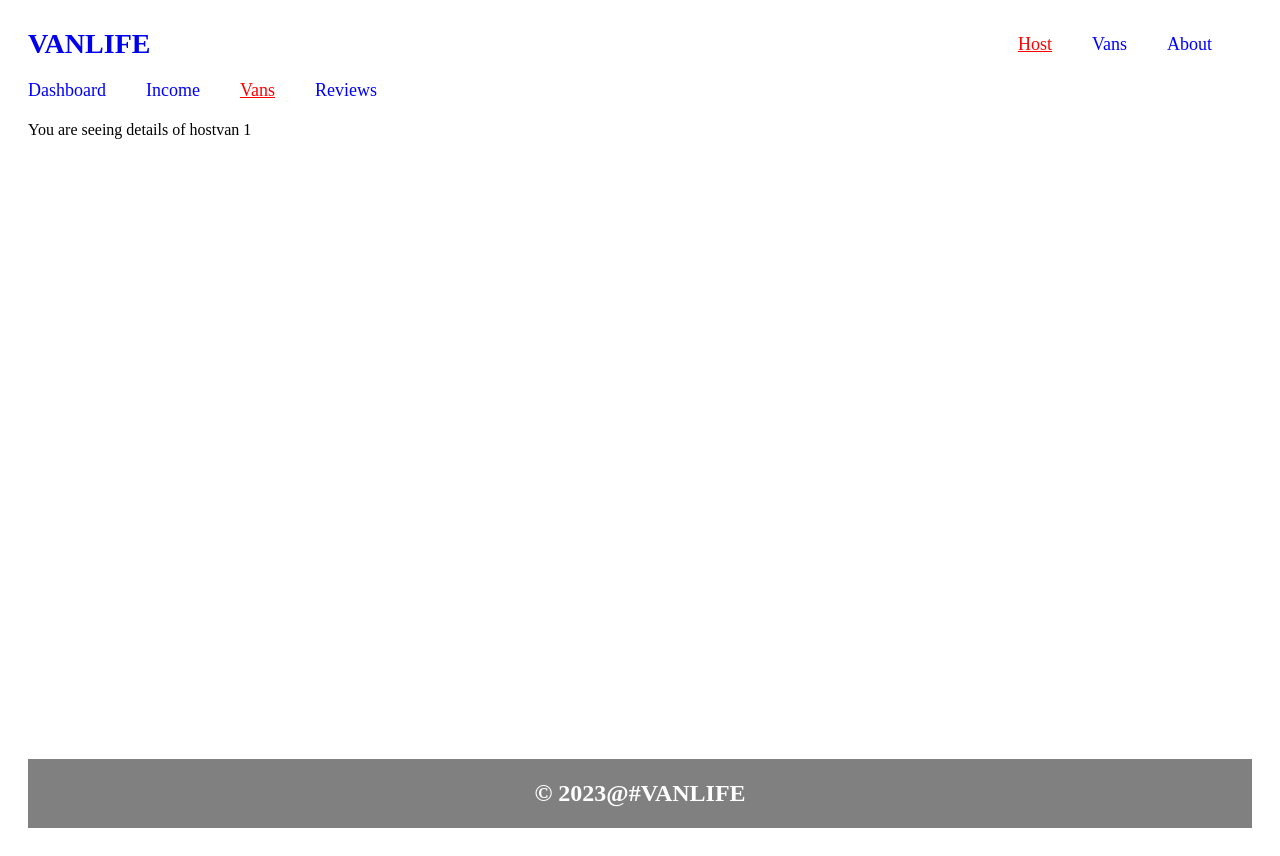
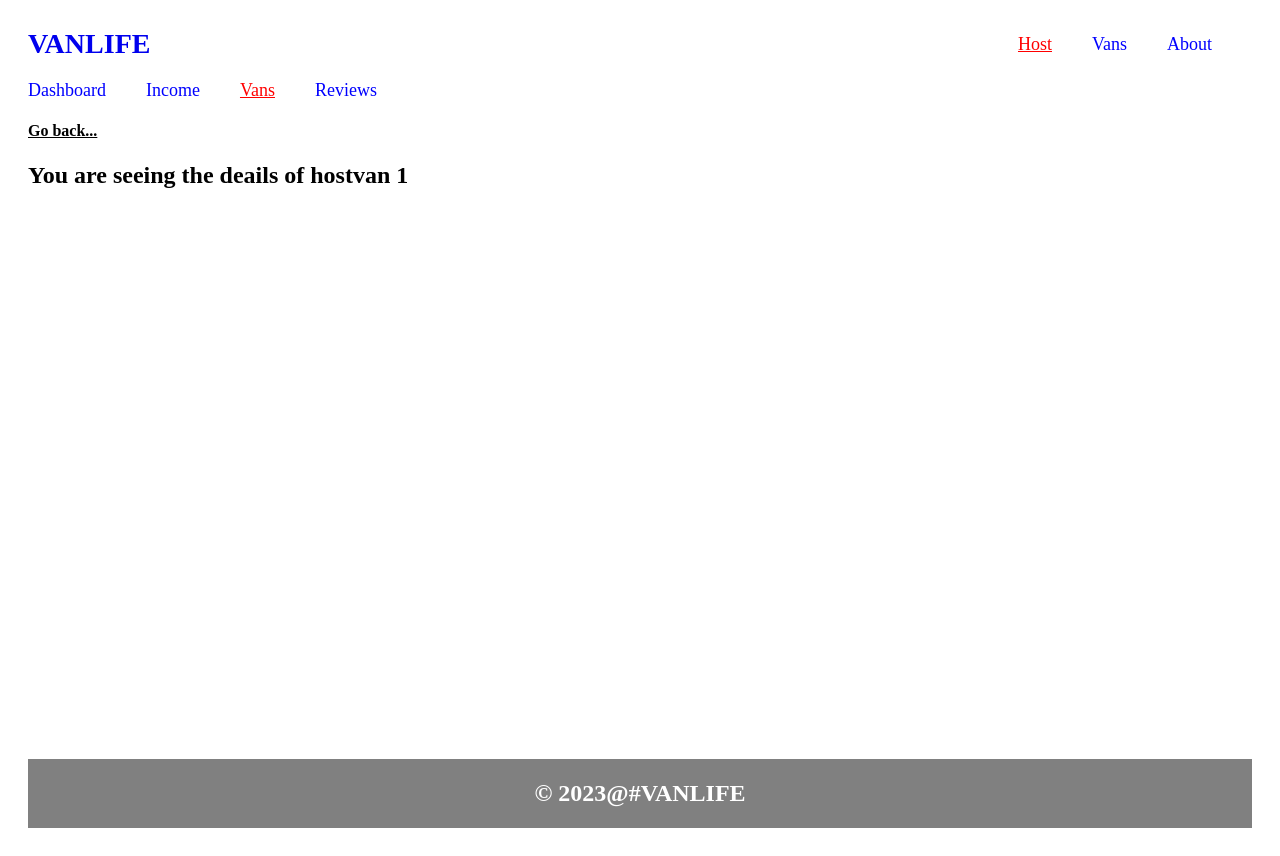
Before and after one commit to SagarMainali/react-router, a React (Vite) app: page /host/hostvans/1 in a window 1280 px wide. Built offline with nearby package versions, Linux system fonts and the light colour scheme.

Commit message:
utilizing custom hooks in nested routes

```diff
--- a/src/Pages/Host/HostVanDetails.tsx
+++ b/src/Pages/Host/HostVanDetails.tsx
@@ -1,11 +1,15 @@
 import { useParams } from "react-router-dom"
+import useGoBack from "../../CustomHook/GoBack"
 
 function HostVanDetails() {
 
      const param = useParams()
 
      return (
-          <div>You are seeing details of hostvan { param.id}</div>
+          <div>
+               <h4 onClick={useGoBack(-1)} style={{ textDecoration: 'underline', cursor: 'pointer' }}>Go back...</h4>
+               <h2>You are seeing the deails of hostvan {param.id}</h2>
+          </div>
      )
 }
 
--- a/src/Pages/VanDetails.tsx
+++ b/src/Pages/VanDetails.tsx
@@ -7,8 +7,7 @@ function VanDetails() {
 
      return (
           <div>
-               {/* <NavLink to='/vans'>Go back</NavLink> */}
-               <h4 onClick={useGoBack(-1)} style={{ textDecoration: 'underline', cursor: 'pointer' }}>Go back</h4>
+               <h4 onClick={useGoBack(-1)} style={{ textDecoration: 'underline', cursor: 'pointer' }}>Go back...</h4>
                <h2>You are seeing the deails of van {param.id}</h2>
           </div>
      )
--- a/src/Pages/Vans.tsx
+++ b/src/Pages/Vans.tsx
@@ -7,9 +7,9 @@ function Vans() {
                <NavLink to='/vans/1'><h3>van1</h3></NavLink>
                <NavLink to='/vans/2'><h3>van2</h3></NavLink>
                <NavLink to='/vans/3'><h3>van3</h3></NavLink>
-               <NavLink to='/vans/4'><h3>van1</h3></NavLink>
-               <NavLink to='/vans/5'><h3>van2</h3></NavLink>
-               <NavLink to='/vans/6'><h3>van3</h3></NavLink>
+               <NavLink to='/vans/4'><h3>van4</h3></NavLink>
+               <NavLink to='/vans/5'><h3>van5</h3></NavLink>
+               <NavLink to='/vans/6'><h3>van6</h3></NavLink>
           </div>
      )
 }
```
